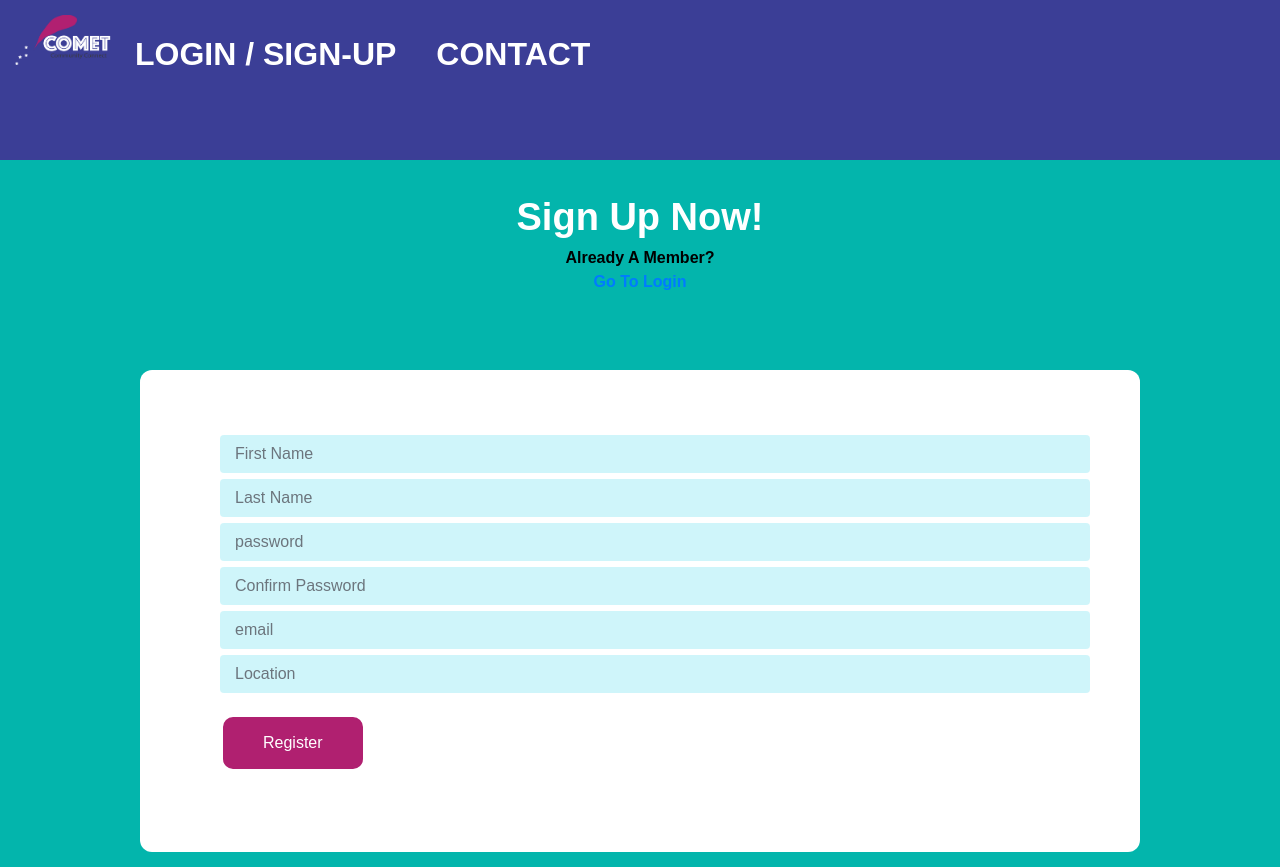
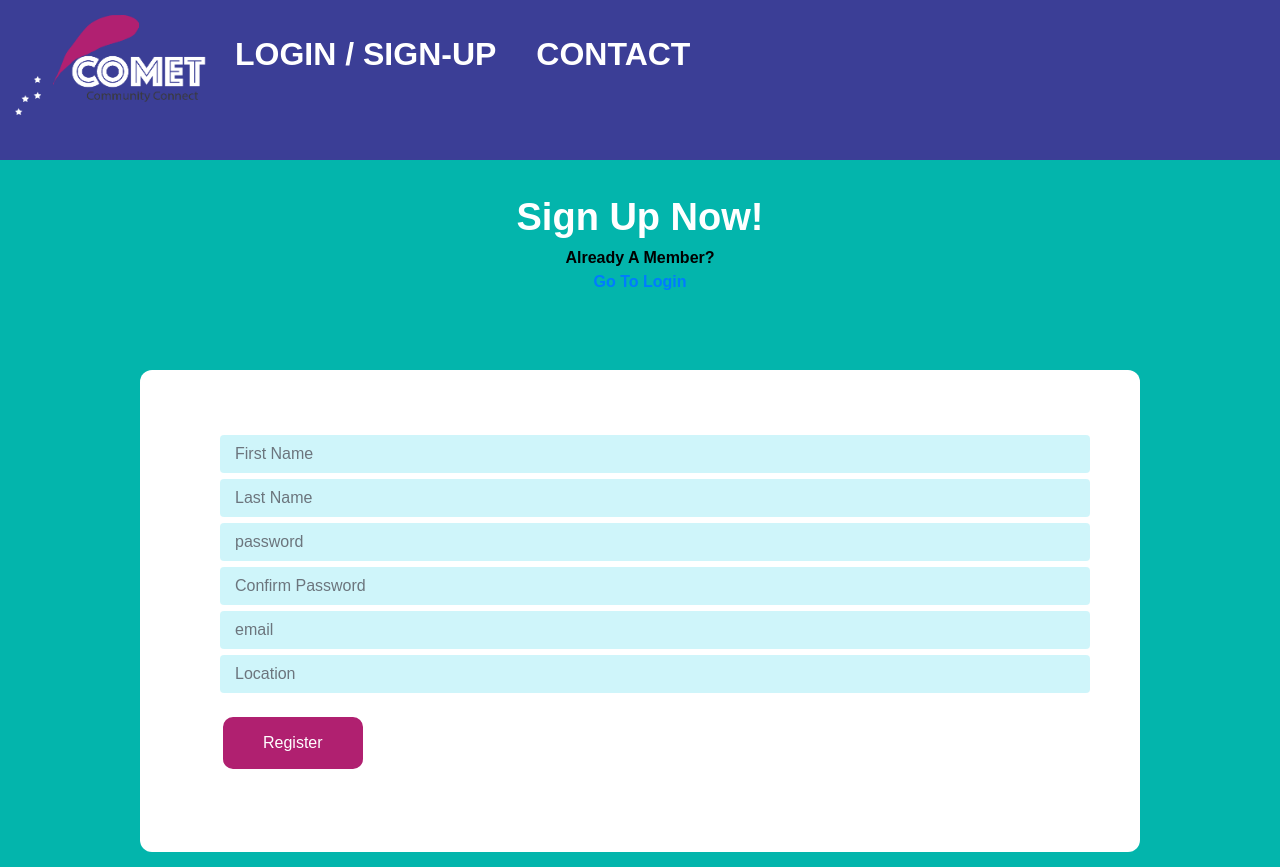
Before and after one commit to amgava/therandomsamaritans, a React (Create React App) app in the folder client/: page / in a window 1280 px wide. Built offline with nearby package versions, Linux system fonts and the light colour scheme.

Commit message:
updating

```diff
--- a/client/src/components/List/List.css
+++ b/client/src/components/List/List.css
@@ -1,6 +1,6 @@
 .list-overflow-container {
   max-height: 545px;
-  border: 1px #DDDDDD solid;
+  /* border: 1px #DDDDDD solid; */
   border-radius: 4px;
   overflow-y: scroll;
   overflow-x: hidden;
--- a/client/src/components/Navbar/Navbar.css
+++ b/client/src/components/Navbar/Navbar.css
@@ -20,7 +20,7 @@
   }
 
   img.logo {
-    width: 100px;
+    width: 200px;
     /* background-color: white; */
   }
 
```
